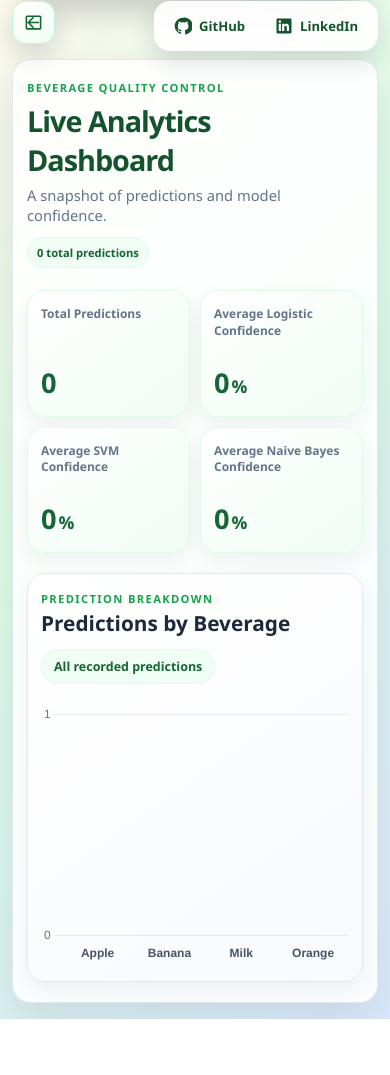
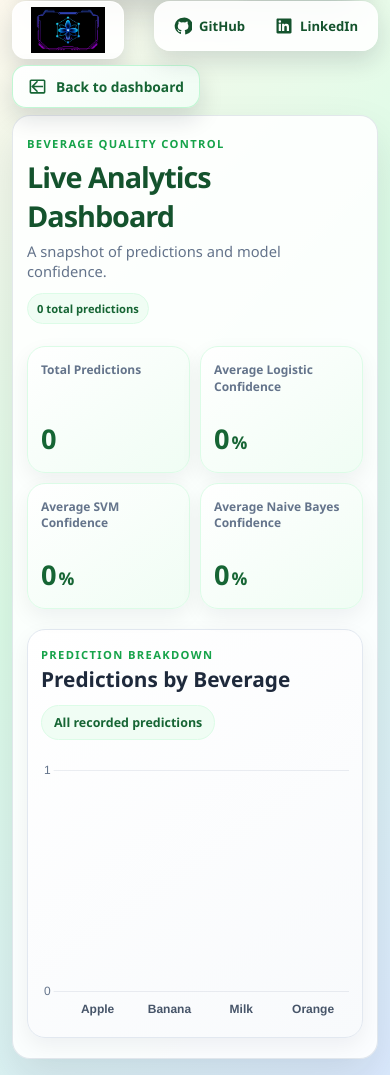
Before and after one commit to Nishantju/beverage-quality-control, a Flask app: page /analytics in a window 390 px wide. Shown: the part 65-1140 px from the top of the page. Before the commit the page ends 1084 px from the top, so only its background shows below. Run offline with Flask 3, Linux system fonts and the light colour scheme.

Commit message:
Add application logo

```diff
--- a/app.py
+++ b/app.py
@@ -33,9 +33,6 @@ from src.config import (
 )
 
 app = Flask(__name__)
-
-
-
 
 configure_database(app)
 with app.app_context():
--- a/static/style.css
+++ b/static/style.css
@@ -63,11 +63,18 @@ body {
     outline-offset: 3px;
 }
 
-.dashboard-link {
+.brand-controls {
     position: fixed;
     z-index: 10;
     top: 18px;
     left: 20px;
+    display: flex;
+    flex-direction: column;
+    align-items: flex-start;
+    gap: 8px;
+}
+
+.dashboard-link {
     display: inline-flex;
     align-items: center;
     gap: 9px;
@@ -144,6 +151,18 @@ body {
     width: 18px;
     height: 18px;
     fill: currentColor;
+}
+
+.brand-logo {
+    display: block;
+    width: 112px;
+    height: 58px;
+    padding: 5px;
+    border: 1px solid rgba(255, 255, 255, 0.8);
+    border-radius: 14px;
+    background: rgba(255, 255, 255, 0.9);
+    box-shadow: 0 10px 24px rgba(15, 23, 42, 0.14);
+    object-fit: contain;
 }
 
 .container {
@@ -749,15 +768,10 @@ body.analytics-page {
 }
 
 @media (max-width: 760px) {
-    .dashboard-link {
+    .brand-controls {
         top: 66px;
         left: 12px;
-        gap: 0;
-        padding: 11px;
-    }
-
-    .dashboard-link span {
-        display: none;
+        gap: 6px;
     }
 
     .social-links {
@@ -768,11 +782,11 @@ body.analytics-page {
     }
 
     body:not(.analytics-page) {
-        padding: 124px 12px 24px;
+        padding: 180px 12px 24px;
     }
 
     body.analytics-page {
-        padding: 124px 12px 16px;
+        padding: 180px 12px 16px;
     }
 }
 
--- a/templates/analytics.html
+++ b/templates/analytics.html
@@ -17,6 +17,8 @@
     <a href="{{ url_for('analytics') }}" aria-current="page">📊 Analytics</a>
 </nav>
 
+<div class="brand-controls">
+    <img class="brand-logo" src="{{ url_for('static', filename='logo1.png') }}" alt="Beverage Quality Control logo">
     <a class="dashboard-link" href="https://project-dashboard-xhvj.onrender.com/" aria-label="Back to dashboard" title="Back to dashboard">
         <svg viewBox="0 0 24 24" aria-hidden="true">
             <path d="M19 11H7.83l4.88-4.88L11.3 4.7 4 12l7.3 7.3 1.41-1.42L7.83 13H19v-2Z"/>
@@ -24,6 +26,7 @@
         </svg>
         <span>Back to dashboard</span>
     </a>
+</div>
 
 <div class="social-links" aria-label="Social profiles">
     <a href="https://github.com/Nishantju" target="_blank" rel="noopener noreferrer" aria-label="GitHub profile">
--- a/templates/history.html
+++ b/templates/history.html
@@ -24,6 +24,8 @@
 
 </nav>
 
+<div class="brand-controls">
+    <img class="brand-logo" src="{{ url_for('static', filename='logo1.png') }}" alt="Beverage Quality Control logo">
     <a class="dashboard-link" href="https://project-dashboard-xhvj.onrender.com/" aria-label="Back to dashboard" title="Back to dashboard">
         <svg viewBox="0 0 24 24" aria-hidden="true">
             <path d="M19 11H7.83l4.88-4.88L11.3 4.7 4 12l7.3 7.3 1.41-1.42L7.83 13H19v-2Z"/>
@@ -31,6 +33,7 @@
         </svg>
         <span>Back to dashboard</span>
     </a>
+</div>
 
 <div class="social-links" aria-label="Social profiles">
     <a href="https://github.com/Nishantju" target="_blank" rel="noopener noreferrer" aria-label="GitHub profile">
--- a/templates/index.html
+++ b/templates/index.html
@@ -24,6 +24,8 @@
 
 </nav>
 
+<div class="brand-controls">
+    <img class="brand-logo" src="{{ url_for('static', filename='logo1.png') }}" alt="Beverage Quality Control logo">
     <a class="dashboard-link" href="https://project-dashboard-xhvj.onrender.com/" aria-label="Back to dashboard" title="Back to dashboard">
         <svg viewBox="0 0 24 24" aria-hidden="true">
             <path d="M19 11H7.83l4.88-4.88L11.3 4.7 4 12l7.3 7.3 1.41-1.42L7.83 13H19v-2Z"/>
@@ -31,6 +33,7 @@
         </svg>
         <span>Back to dashboard</span>
     </a>
+</div>
 
 <div class="social-links" aria-label="Social profiles">
     <a href="https://github.com/Nishantju" target="_blank" rel="noopener noreferrer" aria-label="GitHub profile">
```
Also changed, not shown: static/logo1.png (added). Lines whose indentation alone changed are shown as unchanged.
